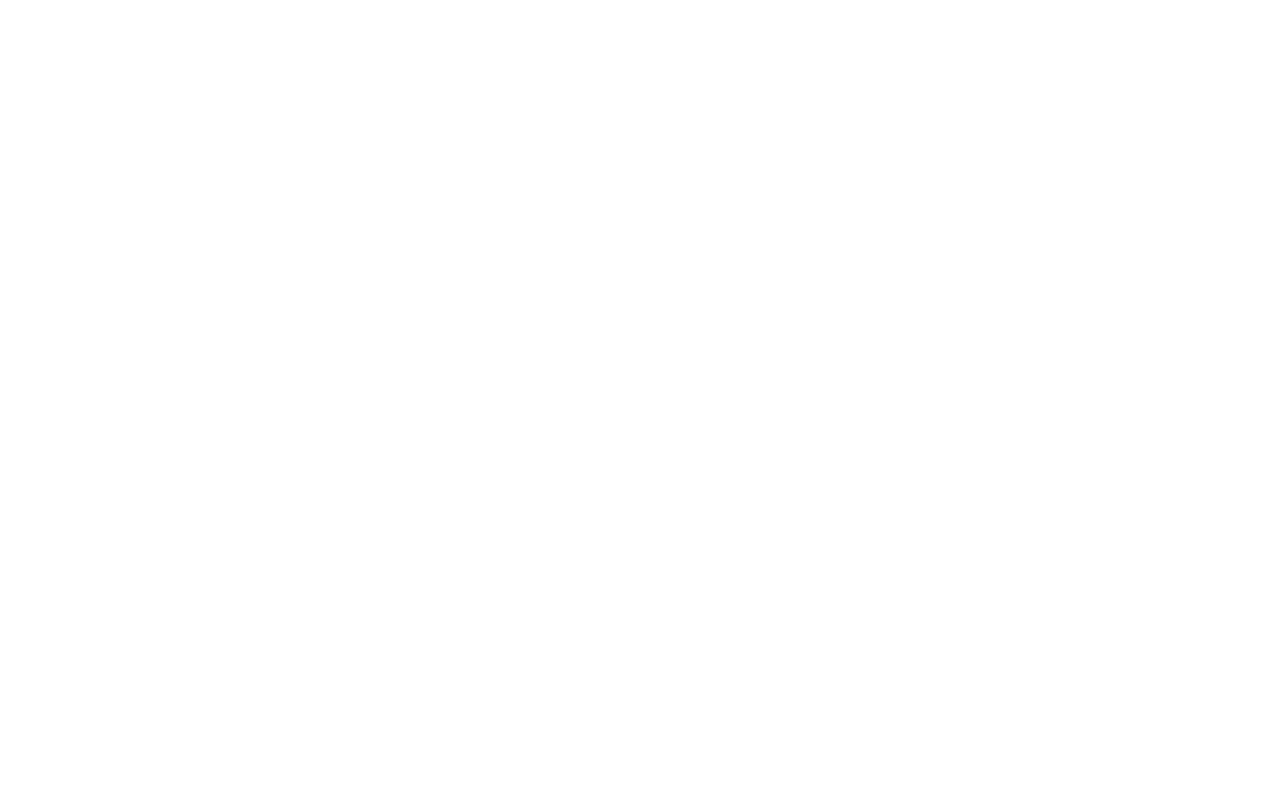
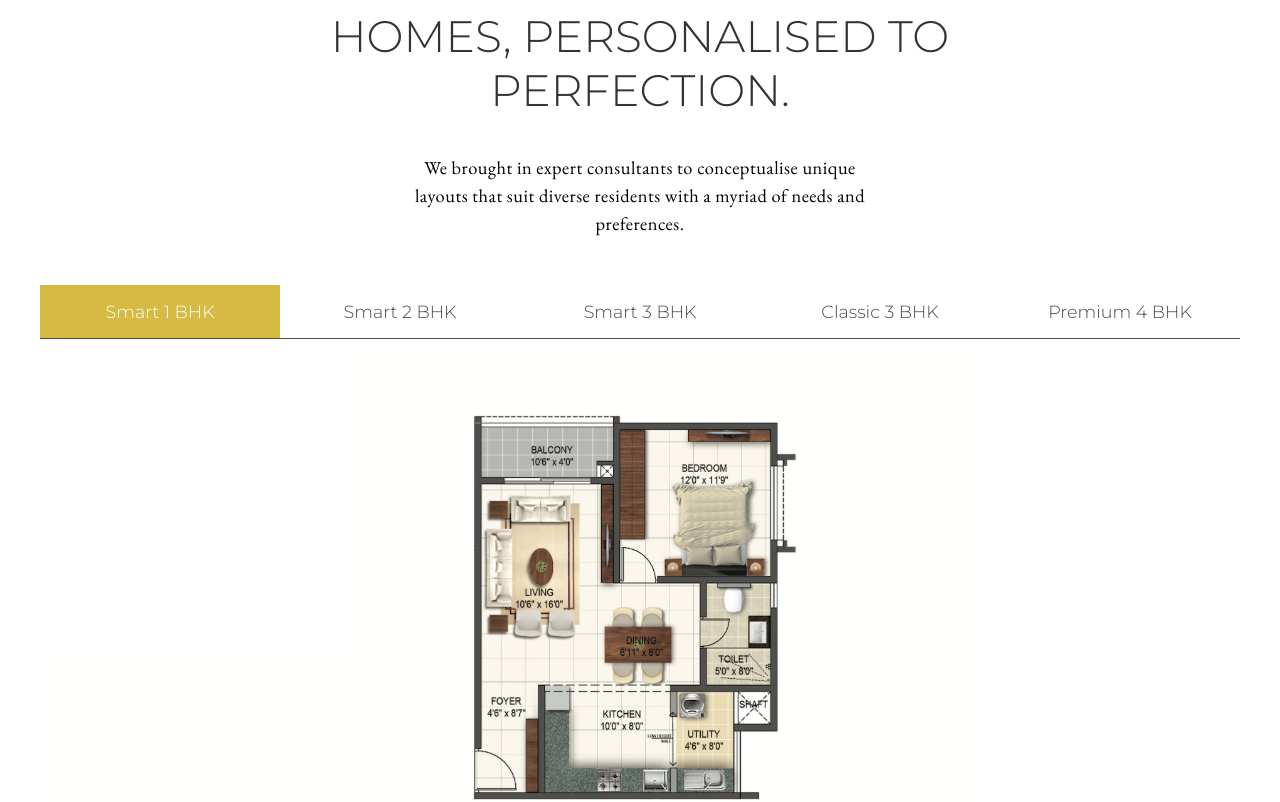
Before and after one commit to bharathsampangi/folium, a Next.js app: page / in a window 1280 px wide. Shown: the part 2640-3442 px from the top of the page. Before the commit the page ends 2609 px from the top, so only its background shows below. Built offline with nearby package versions, Linux system fonts and the light colour scheme.

Commit message:
preview css

```diff
--- a/components/location/styles/Location.module.css
+++ b/components/location/styles/Location.module.css
@@ -16,7 +16,9 @@
 
 .locationMap {
     flex: 1;
-    margin: 2rem auto;
+    margin: 2rem 0;
+    display: flex;
+    justify-content: center;
 }
 
 .locationHeader {
@@ -73,7 +75,7 @@
 
     .locationMap {
         flex: 1;
-        margin: 0;
+        margin: 0 auto;
     }
 
     .locationMobile {
--- a/components/main/Main.js
+++ b/components/main/Main.js
@@ -15,7 +15,7 @@ const Main = () => {
             <Hero />
             <Location />
             <Who />
-            {/* <Preview /> */}
+            <Preview />
             {/* <Welcome /> */}
             {/* <Experience /> */}
             {/* <Footer /> */}
--- a/components/preview/Preview.js
+++ b/components/preview/Preview.js
@@ -11,7 +11,7 @@ export default function Preview() {
     return (
         <section className={styles.preview}>
             <div className={styles.header}>
-                HOMES, PERSONALISED TO PERFECTION.
+                HOMES, PERSONALISED TO <br/>PERFECTION.
             </div>
             <p className={styles.text}>
                 We brought in expert consultants to conceptualise unique layouts that
--- a/components/preview/styles/Preview.module.css
+++ b/components/preview/styles/Preview.module.css
@@ -10,7 +10,6 @@
     font-weight: 200;
     padding-bottom: 1.25rem;
     text-align: center;
-    width: 50%;
     margin: 0 auto;
 }
 
@@ -62,6 +61,7 @@
 
 .previewContainer {
     margin-top: 3rem;
+    display: none;
 }
 
 .buttonContainer {
@@ -80,3 +80,9 @@
     color: #fff;
     margin-top: 1.5rem;
 }
+
+@media screen and (min-width: 768px) {
+    .previewContainer {
+        display: block;
+    }
+}
```
